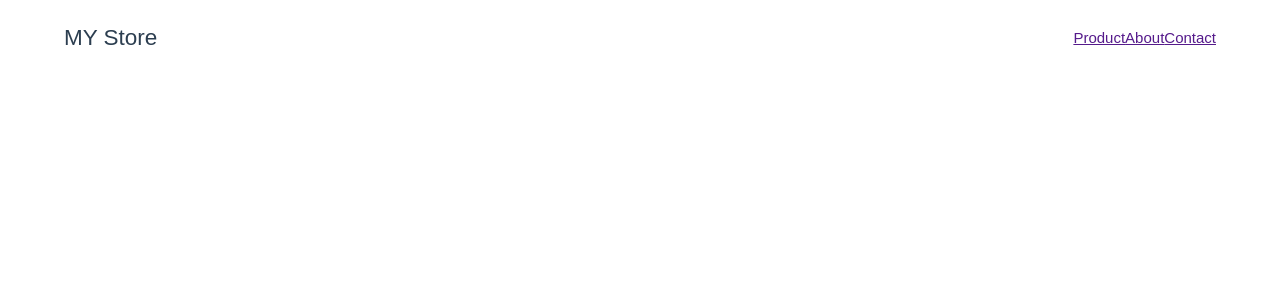
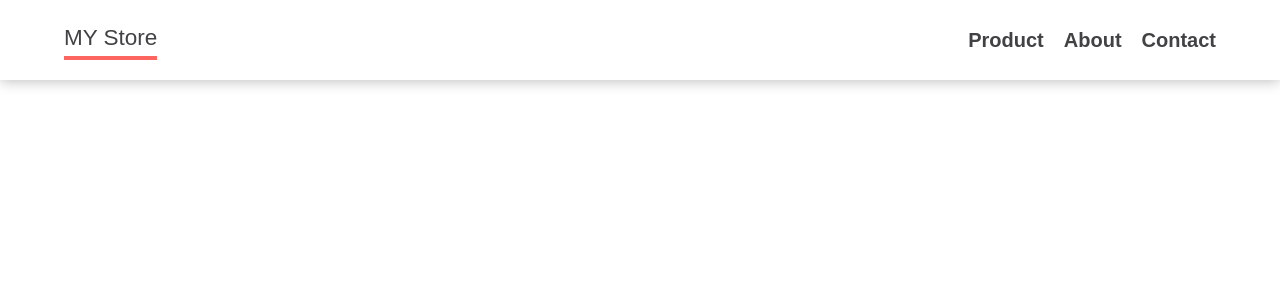
Before and after one commit to gabrielmussafiri/EcomerceApp, a Vue app: page / in a window 1280 px wide. Shown: the top 300 px of the page. Built offline with nearby package versions, Linux system fonts and the light colour scheme.

Commit message:
navbar styling

```diff
--- a/src/components/Header.vue
+++ b/src/components/Header.vue
@@ -4,7 +4,7 @@ import {RouterLink} from "vue-router"
 <template>
     <main>
         <nav class="navbar">
-            <div class="Logo">
+            <div class="logo">
                 <h1>MY Store</h1>
             </div>
             <div class="menu">
@@ -24,14 +24,32 @@ main{
     margin:0;
     padding: 0;
     font-family: sans-serif;
+
 }
 .navbar {
     padding: 20px 5%;
     display: flex;
     justify-content: space-between;
     align-items: center;
-
-
+    position: sticky;
+    z-index: 999;
+    background-color: #ffffff;
+    box-shadow: 0 0 14px rgba(0, 0, 0, 0.3);
 }
-
+.navbar .logo h1{
+    color:#424144;
+    border-bottom: 4px solid #fd6561;
+}
+.navbar .menu{
+    display: inline-block;
+}
+.navbar .menu a {
+    /* display:block; */
+    margin-left: 20px;
+    color: #424144;
+    border-bottom: 4px solid transparent;
+    text-decoration: none;
+    font-size: 20px;
+    font-weight: bold;
+}
 </style>
```
